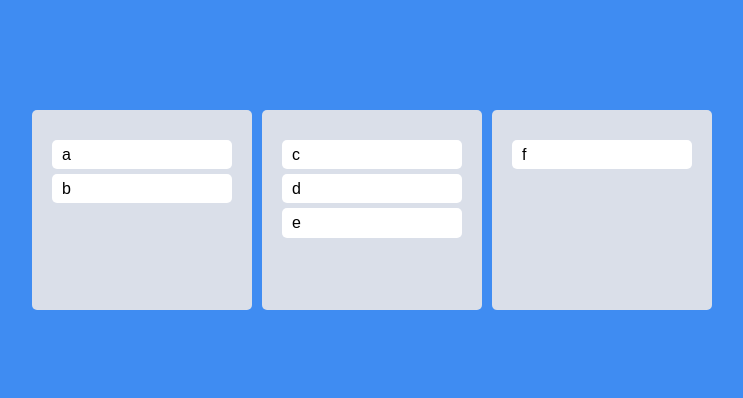
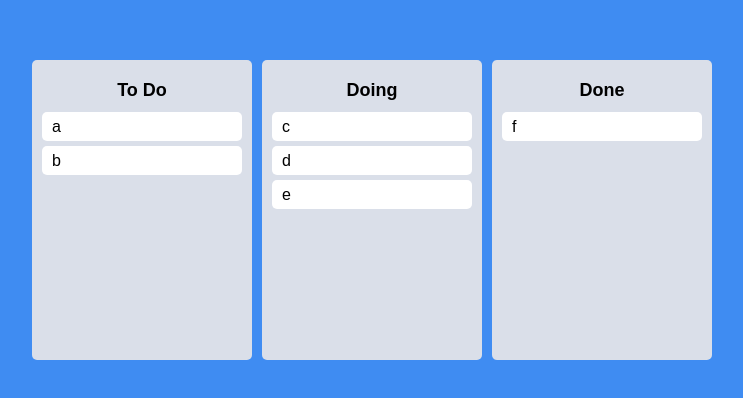
Before and after one commit to FE4902/Trello-Clone-Coding, a React (Create React App) app: page / in a window 1280 px wide. Shown: the part 190-588 px from the top of the page, without its empty margins (268-1011 px from the left). Built offline with nearby package versions, Linux system fonts and the light colour scheme.

Commit message:
Same Board Movement

```diff
--- a/src/App.tsx
+++ b/src/App.tsx
@@ -24,19 +24,20 @@ const Boards = styled.div`
 function App() {
     const [toDos, setToDos] = useRecoilState(toDoState);
 
-    const onDragEnd = ({ draggableId, destination, source }: DropResult) => {
-        if (!destination) return;
+    const onDragEnd = (info: DropResult) => {
+        const { destination, draggableId, source } = info;
 
-        // setToDos((oldToDos) => {
-        //     const toDosCopy = [...oldToDos];
-
-        //     // 1) Delete item on source.index
-        //     toDosCopy.splice(source.index, 1);
-        //     // 2) Put back the item on the destination.index
-        //     toDosCopy.splice(destination?.index, 0, draggableId);
-
-        //     return toDosCopy;
-        // });
+        if (destination?.droppableId === source.droppableId) {
+            setToDos((allBoards) => {
+                const boardCopy = [...allBoards[source.droppableId]];
+                boardCopy.splice(source.index, 1);
+                boardCopy.splice(destination?.index, 0, draggableId);
+                return {
+                    ...allBoards,
+                    [source.droppableId]: boardCopy,
+                };
+            });
+        }
     };
 
     return (
--- a/src/Components/Board.tsx
+++ b/src/Components/Board.tsx
@@ -3,10 +3,17 @@ import DragabbleCard from "./DragabbleCard";
 import styled from "styled-components";
 
 const Wrapper = styled.div`
-    min-height: 200px;
-    padding: 30px 20px 20px;
+    min-height: 300px;
+    padding: 20px 10px 10px;
     border-radius: 5px;
     background-color: ${(props) => props.theme.boardColor};
+`;
+
+const Title = styled.h2`
+    margin-bottom: 10px;
+    text-align: center;
+    font-size: 18px;
+    font-weight: 600;
 `;
 
 interface IBoardProps {
@@ -16,15 +23,22 @@ interface IBoardProps {
 
 export default function Board({ toDos, boardId }: IBoardProps) {
     return (
+        <Wrapper>
+            <Title>{boardId}</Title>
             <Droppable droppableId={boardId}>
                 {(magic) => (
-                <Wrapper ref={magic.innerRef} {...magic.droppableProps}>
+                    <div ref={magic.innerRef} {...magic.droppableProps}>
                         {toDos.map((toDo, index) => (
-                        <DragabbleCard key={toDo} index={index} toDo={toDo} />
+                            <DragabbleCard
+                                key={toDo}
+                                index={index}
+                                toDo={toDo}
+                            />
                         ))}
                         {magic.placeholder}
-                </Wrapper>
+                    </div>
                 )}
             </Droppable>
+        </Wrapper>
     );
 }
--- a/src/atoms.tsx
+++ b/src/atoms.tsx
@@ -7,8 +7,8 @@ interface IToDoState {
 export const toDoState = atom<IToDoState>({
     key: "toDo",
     default: {
-        to_do: ["a", "b"],
-        doing: ["c", "d", "e"],
-        done: ["f"],
+        "To Do": ["a", "b"],
+        Doing: ["c", "d", "e"],
+        Done: ["f"],
     },
 });
```
Lines whose indentation alone changed are shown as unchanged.
